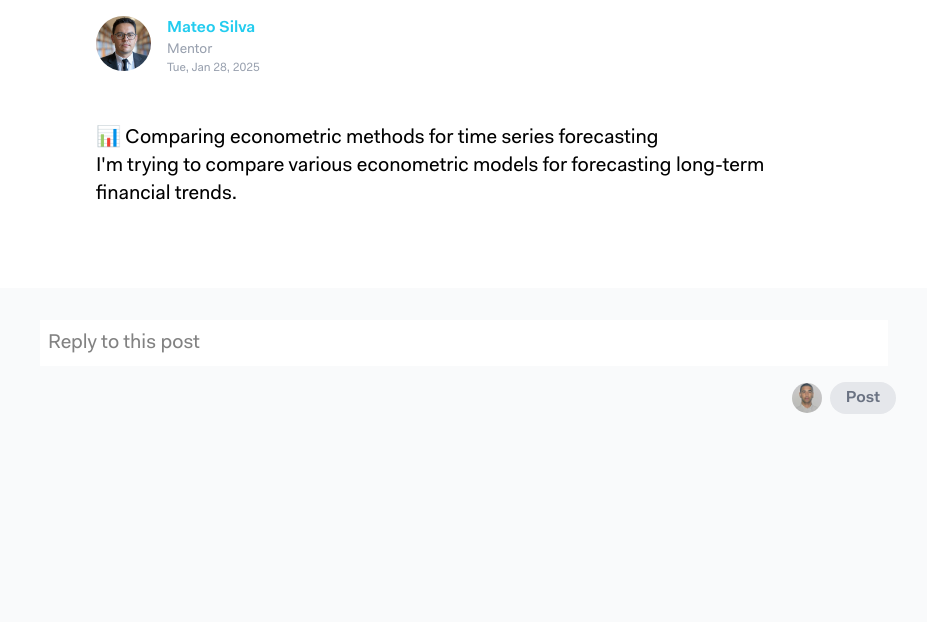
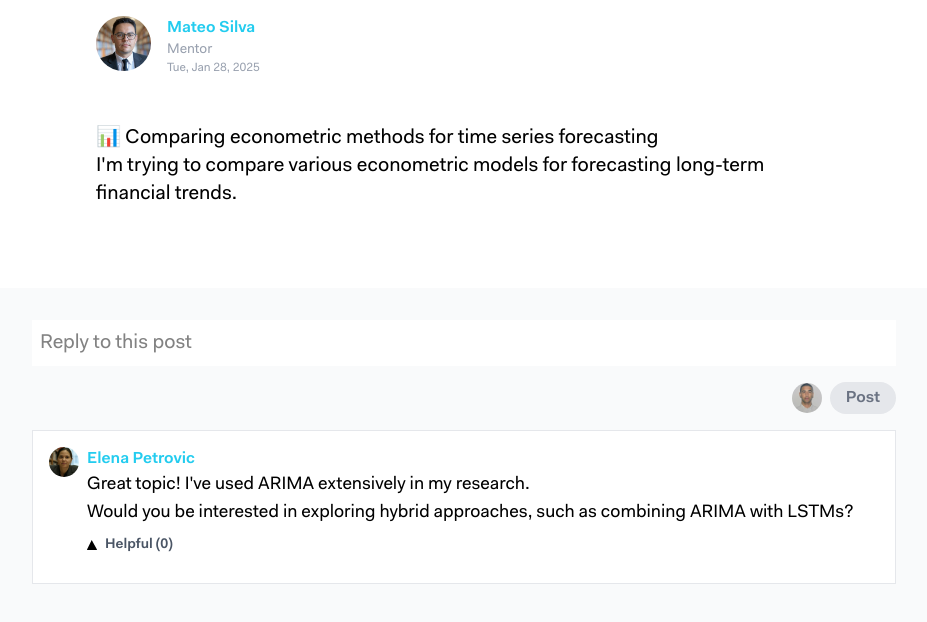
Before and after one commit to fahd/nrmn_mock, a React (Vite) app: page /question/1 in a window 1280 px wide. Shown: the top 622 px of the page, without its empty margins (176-1103 px from the left). Built offline with nearby package versions, Linux system fonts and the light colour scheme.

Commit message:
[add] added mark as helpful/not helpful functionality

```diff
--- /dev/null
+++ b/src/components/Content/Content.tsx
@@ -0,0 +1,93 @@
+import React, { useRef } from 'react'
+import { CreateMessageType, ReplyType } from '../../typings/typings'
+import { isContentEmpty } from '../../utils'
+
+export const Reply: React.FC<ReplyType> = ({
+  post_id,
+  reply_id,
+  user_id,
+  username,
+  first_name,
+  last_name,
+  avatar,
+  content,
+  timestamp,
+  style,
+  fontSize,
+  likes,
+  me,
+  likeReply,
+}) => {
+  const onLikeReply = () => {
+    likeReply(post_id, reply_id, me)
+  }
+  const likesCount = Object.keys(likes).length
+  const hasLiked = likes.hasOwnProperty(me)
+  const imgUrl = hasLiked
+    ? '/public/icons/upvote-colored.svg'
+    : '/public/icons/upvote.svg'
+
+  return (
+    <div className={`flex bg-white ${style ? style : ''}`}>
+      <img
+        src={avatar}
+        alt={username}
+        className="rounded-full w-[30px] h-[30px] object-cover"
+      />
+      <div className="ml-2 mb-2 flex flex-col">
+        <div className="text-link font-semibold">
+          {first_name} {last_name}
+        </div>
+        <p
+          className={`pb-1 ${fontSize}`}
+          dangerouslySetInnerHTML={{ __html: content }}
+        />
+        <div
+          className={`flex items-center cursor-pointer`}
+          onClick={onLikeReply}
+        >
+          <div
+            className={`py-1 pr-2 flex rounded-md border-gray-200 text-gray-600 font-semibold text-sm flex items-center ${
+              hasLiked && 'text-link'
+            }`}
+          >
+            <div className="flex items-center">
+              <img className="max-w-[10px]" src={imgUrl} />
+            </div>
+            <div className={`ml-2 `}>Helpful ({likesCount})</div>
+          </div>
+        </div>
+      </div>
+    </div>
+  )
+}
+
+export const CreateMessage: React.FC<CreateMessageType> = ({
+  contentRef,
+  onChange,
+  placeholder,
+  type,
+}) => {
+  const handleInput = (event: React.FormEvent<HTMLDivElement>) => {
+    const element = event.currentTarget
+    onChange(element.innerHTML)
+
+    if (isContentEmpty(element.innerHTML)) {
+      element.innerHTML = ''
+    }
+
+    element.style.height = 'auto'
+    element.style.height = element.scrollHeight + 'px'
+  }
+  return (
+    <div
+      ref={contentRef}
+      contentEditable
+      onInput={handleInput}
+      className="w-full p-2 focus:outline-none text-gray-700 placeholder
+      resize-none overflow-hidden text-xl"
+      style={{ minHeight: '40px', lineHeight: '1.5' }}
+      placeholder={placeholder}
+    ></div>
+  )
+}
--- a/src/components/CreateContent/CreateContent.tsx
+++ /dev/null
@@ -1,33 +0,0 @@
-import React, { useRef } from 'react'
-import { CreateMessageType } from '../../typings/typings'
-import { isContentEmpty } from '../../utils'
-
-export const CreateMessage: React.FC<CreateMessageType> = ({
-  contentRef,
-  onChange,
-  placeholder,
-  type,
-}) => {
-  const handleInput = (event: React.FormEvent<HTMLDivElement>) => {
-    const element = event.currentTarget
-    onChange(element.innerHTML)
-
-    if (isContentEmpty(element.innerHTML)) {
-      element.innerHTML = ''
-    }
-
-    element.style.height = 'auto'
-    element.style.height = element.scrollHeight + 'px'
-  }
-  return (
-    <div
-      ref={contentRef}
-      contentEditable
-      onInput={handleInput}
-      className="w-full p-2 focus:outline-none text-gray-700 placeholder
-      resize-none overflow-hidden text-xl"
-      style={{ minHeight: '40px', lineHeight: '1.5' }}
-      placeholder={placeholder}
-    ></div>
-  )
-}
--- a/src/contexts/DataContext.tsx
+++ b/src/contexts/DataContext.tsx
@@ -1,57 +1,128 @@
 import React, { createContext, useState, useEffect, ReactNode } from 'react'
 import mock_db from '../mocks/mock_db'
-
-interface ReplyType {
-  avatar: string
-  content: string
-  first_name: string
-  last_name: string
-  likes: Set<number>
-  post_parent_id: number
-  reply_id: number
-  role: number
-  timestamp: string
-  user_id: number
-  username: string
-}
-
-interface Post {
-  post_id: number
-  user_id: number
-  username: string
-  first_name: string
-  last_name: string
-  avatar: string
-  content: string
-  timestamp: string
-  replies: ReplyType
-}
-
-interface DataContextType {
-  posts: Post[]
-  addPost: (newPost: Post) => void
-}
+import { ReplyType, PostType, DataContextType } from '../typings/typings'
 
 export const DataContext = createContext<DataContextType | null>(null)
 
 export const DataProvider = ({ children }: { children: ReactNode }) => {
-  const loadPosts = () => {
-    const storedPosts = localStorage.getItem('posts')
-    return storedPosts ? JSON.parse(storedPosts) : mock_db.posts
+  const loadData = () => {
+    const storedData = localStorage.getItem('data')
+    return storedData ? JSON.parse(storedData) : mock_db
   }
 
-  const [posts, setPosts] = useState<Record<string, Post>>(loadPosts())
+  const [data, setData] = useState<Record<string, PostType>>(loadData())
 
-  const addPost = (newPost: Post) => {
-    setPosts((prevPosts) => {
-      const updatedPosts = { ...prevPosts, [newPost.post_id]: newPost }
-      localStorage.setItem('posts', JSON.stringify(updatedPosts))
-      return updatedPosts
+  const addPost = (newPost: PostType) => {
+    setData((prevData) => {
+      const storedData = localStorage.getItem('data')
+      const updatedPosts = { ...prevData.posts, [newPost.post_id]: newPost }
+      const updatedData = {
+        ...prevData,
+        posts: updatedPosts,
+      }
+      localStorage.setItem('data', JSON.stringify(updatedData))
+      return updatedData
+    })
+  }
+
+  const addReply = (
+    post_id: number,
+    is_new_post: boolean,
+    new_reply?: React.RefObject<HTMLDivElement>
+  ) => {
+    // need to initialize new reply in mock replies data to map to new post
+    if (is_new_post) {
+      setData((prevData) => {
+        const storedData = localStorage.getItem('data')
+        const updatedReplies = { ...prevData.replies, [post_id]: null }
+        const updatedData = {
+          ...prevData,
+          replies: updatedReplies,
+        }
+        localStorage.setItem('data', JSON.stringify(updatedData))
+        return updatedData
+      })
+    }
+    // when we actually are saving a new reply
+    else {
+      const nextReplyId = data.totalReplies + 1
+      const { user_id, username, first_name, last_name, avatar, role } =
+        data.auth_user
+      const newReply = {
+        post_id: post_id,
+        reply_id: nextReplyId,
+        user_id: user_id,
+        username: username,
+        first_name: first_name,
+        last_name: last_name,
+        avatar: avatar,
+        role: role,
+        content: new_reply,
+        timestamp: new Date().toISOString(),
+        likes: {},
+      }
+
+      setData((prevData) => {
+        const prevReplies = prevData.replies[post_id]
+        let updatedReplies
+
+        if (!Boolean(prevReplies)) {
+          updatedReplies = [newReply]
+        } else {
+          updatedReplies = [...prevReplies, newReply]
+        }
+
+        const updatedData = {
+          ...prevData,
+          replies: { ...prevData.replies, [post_id]: updatedReplies },
+          totalReplies: data.totalReplies + 1,
+        }
+        localStorage.setItem('data', JSON.stringify(updatedData))
+        return updatedData
+      })
+    }
+  }
+
+  const likeReply = (post_id: number, reply_id: number, user_id: number) => {
+    setData((prevData) => {
+      const updatedReplies = [...prevData.replies[post_id]]
+      const findIdx = updatedReplies.findIndex((r) => r.reply_id === reply_id)
+      const updatedReply = { ...updatedReplies[findIdx] }
+      const updatedLikes = { ...updatedReply.likes }
+
+      if (updatedLikes[user_id]) {
+        delete updatedLikes[user_id]
+      } else {
+        updatedLikes[user_id] = true
+      }
+
+      updatedReply.likes = updatedLikes
+      updatedReplies[findIdx] = updatedReply
+
+      const updatedData = {
+        ...prevData,
+        replies: {
+          ...prevData.replies,
+          [post_id]: updatedReplies,
+        },
+      }
+
+      localStorage.setItem('data', JSON.stringify(updatedData))
+
+      return updatedData
     })
   }
 
   return (
-    <DataContext.Provider value={{ posts, addPost }}>
+    <DataContext.Provider
+      value={{
+        posts: data.posts,
+        replies: data.replies,
+        addPost,
+        addReply,
+        likeReply,
+      }}
+    >
       {children}
     </DataContext.Provider>
   )
--- a/src/mocks/mock_db.ts
+++ b/src/mocks/mock_db.ts
@@ -12,7 +12,7 @@ const replies = {
       content:
         "<p>Great topic! I've used ARIMA extensively in my research.</p> <p>Would you be interested in exploring hybrid approaches, such as combining ARIMA with LSTMs?</p>",
       timestamp: '2025-01-28T11:15:00Z',
-      likes: new Set(),
+      likes: {},
     },
   ],
   '2': [
@@ -28,7 +28,7 @@ const replies = {
       content:
         "<p>Interesting question! I've seen some promising work in integrating logic-based reasoning into deep learning models.</p> <p>Do you have any thoughts on how these hybrid models handle uncertainty?</p>",
       timestamp: '2025-01-29T14:00:00Z',
-      likes: new Set(),
+      likes: {},
     },
   ],
   '3': [
@@ -44,7 +44,7 @@ const replies = {
       content:
         '<p>I recommend checking out the Global Biodiversity Information Facility (GBIF).</p> <p>It provides a wealth of publicly available biodiversity data.</p>',
       timestamp: '2025-01-30T09:20:00Z',
-      likes: new Set(),
+      likes: {},
     },
   ],
   '4': [
@@ -60,7 +60,7 @@ const replies = {
       content:
         '<p>One effective method is collaborating with policy think tanks.</p> <p>They help bridge the gap between research and policy implementation.</p>',
       timestamp: '2025-02-01T18:10:00Z',
-      likes: new Set(),
+      likes: {},
     },
   ],
   '5': [
@@ -76,7 +76,7 @@ const replies = {
       content:
         '<p>Look into the NIH and Marie Curie fellowships.</p> <p>They have great funding opportunities for neuroscience research.</p>',
       timestamp: '2025-02-02T12:30:00Z',
-      likes: new Set(),
+      likes: {},
     },
   ],
   '6': [
@@ -92,7 +92,7 @@ const replies = {
       content:
         "<p>Strogatz's 'Nonlinear Dynamics and Chaos' is an excellent choice.</p> <p>It's both comprehensive and beginner-friendly.</p>",
       timestamp: '2025-02-03T15:45:00Z',
-      likes: new Set(),
+      likes: {},
     },
   ],
   '7': [
@@ -108,7 +108,7 @@ const replies = {
       content:
         '<p>I recommend using PyMC3 for Bayesian modeling.</p> <p>It has a great suite of tools for MCMC methods.</p>',
       timestamp: '2025-02-04T18:00:00Z',
-      likes: new Set(),
+      likes: {},
     },
   ],
   '8': [
@@ -124,41 +124,13 @@ const replies = {
       content:
         "<p>Fascinating research, Dr. Rahmani! How does your approach compare with Shor's error correction algorithm?</p>",
       timestamp: '2025-02-05T16:10:00Z',
-      likes: new Set(),
-    },
-    {
-      post_id: 8,
-      reply_id: 9,
-      user_id: 5,
-      username: 'DrKojiTanaka',
-      first_name: 'Koji',
-      last_name: 'Tanaka',
-      avatar: '/public/assets/users/5.jpg',
-      role: 'mentor',
-      content:
-        "<p>I've been working on quantum noise reduction. Would love to collaborate and see if our methods could complement each other.</p>",
-      timestamp: '2025-02-05T16:30:00Z',
-      likes: new Set(),
-    },
-    {
-      post_id: 8,
-      reply_id: 10,
-      user_id: 10,
-      username: 'DrElenaPetrovic',
-      first_name: 'Elena',
-      last_name: 'Petrovic',
-      avatar: '/public/assets/users/10.jpg',
-      role: 'mentor',
-      content:
-        '<p>Brilliant work! Have you considered testing this on a superconducting qubit architecture?</p>',
-      timestamp: '2025-02-05T17:05:00Z',
-      likes: new Set(),
+      likes: {},
     },
   ],
   '9': [
     {
       post_id: 9,
-      reply_id: 11,
+      reply_id: 9,
       user_id: 7,
       username: 'ProfYusufAbdelaziz',
       first_name: 'Yusuf',
@@ -168,11 +140,11 @@ const replies = {
       content:
         "<p>Great question! One key element is a **clear problem statement**. If you can articulate the research problem in two concise sentences, you're on the right track.</p>",
       timestamp: '2025-02-06T11:00:00Z',
-      likes: new Set(),
+      likes: { 1: true },
     },
     {
       post_id: 9,
-      reply_id: 12,
+      reply_id: 10,
       user_id: 9,
       username: 'ProfRahulDeshmukh',
       first_name: 'Rahul',
@@ -182,24 +154,10 @@ const replies = {
       content:
         "<p>I'd recommend including a **strong methodology section** that explicitly outlines data collection and analysis techniques.</p>",
       timestamp: '2025-02-06T11:20:00Z',
-      likes: new Set(),
-    },
-    {
-      post_id: 9,
-      reply_id: 13,
-      user_id: 4,
-      username: 'DrNaimaRahmani',
-      first_name: 'Naima',
-      last_name: 'Rahmani',
-      avatar: '/public/assets/users/4.jpg',
-      role: 'mentor',
-      content:
-        '<p>Another tip: **Tie your proposal to existing research**. Showing that your study builds on prior work will make it more compelling.</p>',
-      timestamp: '2025-02-06T11:45:00Z',
-      likes: new Set(),
+      likes: {},
     },
   ],
-  '10': [],
+  '10': null,
 }
 
 const users = {
@@ -316,7 +274,6 @@ const posts = {
     content:
       "<p>📊 Comparing econometric methods for time series forecasting</p> <p>I'm trying to compare various econometric models for forecasting long-term financial trends.</p>",
     timestamp: '2025-01-28T09:15:00Z',
-    replies: replies['1'],
   },
   '2': {
     post_id: 2,
@@ -329,7 +286,6 @@ const posts = {
     content:
       "<p>🖥️ Are neural-symbolic hybrid models the future of AI?</p> <p>I've been exploring neural-symbolic AI, which combines deep learning with logical reasoning.</p>",
     timestamp: '2025-01-29T13:40:00Z',
-    replies: replies['2'],
   },
   '3': {
     post_id: 3,
@@ -342,7 +298,6 @@ const posts = {
     content:
       '<p>🔍 Looking for a dataset on global biodiversity loss</p> <p>I’m currently working on a large-scale meta-analysis of biodiversity trends over the past 50 years.</p>',
     timestamp: '2025-01-30T08:50:00Z',
-    replies: replies['3'],
   },
   '4': {
     post_id: 4,
@@ -355,7 +310,6 @@ const posts = {
     content:
       '<p>📝 Challenges in translating research into policy</p> <p>How do you ensure your research influences policymakers effectively?</p>',
     timestamp: '2025-02-01T16:30:00Z',
-    replies: replies['4'],
   },
   '5': {
     post_id: 5,
@@ -368,7 +322,6 @@ const posts = {
     content:
       '<p>🎓 Tips for securing a postdoc in computational neuroscience?</p> <p>Any advice on strong programs, funding opportunities, or application tips?</p>',
     timestamp: '2025-02-02T10:55:00Z',
-    replies: replies['5'],
   },
   '6': {
     post_id: 6,
@@ -381,7 +334,6 @@ const posts = {
     content:
       "<p>📚 Best reference books for understanding nonlinear dynamics?</p> <p>I'm preparing a lecture series and need some high-quality resources.</p>",
     timestamp: '2025-02-03T14:10:00Z',
-    replies: replies['6'],
   },
   '7': {
     post_id: 7,
@@ -394,7 +346,6 @@ const posts = {
     content:
       '<p>💡 Need help with Bayesian statistics in social sciences</p> <p>Any experts in Bayesian modeling willing to provide guidance?</p>',
     timestamp: '2025-02-04T17:20:00Z',
-    replies: replies['7'],
   },
   '8': {
     post_id: 8,
@@ -407,7 +358,6 @@ const posts = {
     content:
       "<p>🔬 Breakthrough in Quantum Computing!</p> <p>My team has recently published a paper on error correction in quantum circuits. This could significantly improve the stability of quantum processors in real-world applications.</p> <p>Check out our findings here: <a href='#'>Quantum Error Correction Research</a>. Would love to hear feedback from fellow quantum researchers!</p>",
     timestamp: '2025-02-05T15:45:00Z',
-    replies: replies['8'],
   },
   '9': {
     post_id: 9,
@@ -420,7 +370,6 @@ const posts = {
     content:
       "<p>📢 What are the best practices for structuring a research proposal?</p> <p>I am mentoring graduate students who are drafting their first <em>research proposals</em>. What are some key elements that should be included? What resources do you recommend?</p> <p>For reference, I often suggest reading <a href='#'>this guide on proposal writing</a>, but I would love to hear insights from the community.</p>",
     timestamp: '2025-02-06T10:30:00Z',
-    replies: replies['9'],
   },
   '10': {
     post_id: 10,
@@ -433,7 +382,6 @@ const posts = {
     content:
       "<p>🚀 Exciting opportunity for collaboration!</p> <p>I am currently conducting research on the application of machine learning in early cancer detection. Specifically, I am working with <em>convolutional neural networks (CNNs)</em> to analyze histopathological images for early signs of malignancy.</p> <p>I would love to connect with researchers who have experience with biomedical imaging, deep learning, or clinical applications. If you’re working on something similar, let’s discuss potential collaborations!</p> <p>📚 Reference Papers: <a href='#'>Deep Learning in Cancer Imaging</a></p>",
     timestamp: '2025-02-07T12:00:00Z',
-    replies: replies['10'],
   },
 }
 
@@ -442,6 +390,7 @@ const mock_db = {
   users,
   posts,
   replies,
+  totalReplies: 10,
 }
 
 export default mock_db
--- a/src/pages/Home/MainFeed/CreatePost.tsx
+++ b/src/pages/Home/MainFeed/CreatePost.tsx
@@ -2,11 +2,11 @@ import React, { useState, useRef, useContext } from 'react'
 import { useData } from '../../../hooks/useData'
 import { isContentEmpty } from '../../../utils'
 import { ModalProps, CreatePostType, User } from '../../../typings/typings'
-import { CreateMessage } from '../../../components/CreateContent/CreateContent'
+import { CreateMessage } from '../../../components/Content/Content'
 
 const CreatePostModal: React.FC<ModalProps> = ({ onClose, user }) => {
   const [postContent, setPostContent] = useState('')
-  const { posts, addPost } = useData()
+  const { posts, addPost, replies, addReply } = useData()
 
   const contentRef = useRef<HTMLDivElement>(null)
 
@@ -18,9 +18,10 @@ const CreatePostModal: React.FC<ModalProps> = ({ onClose, user }) => {
       post_id: nextPostId,
       content: postContent,
       timestamp: new Date().toISOString(),
-      replies: [],
       likes: {},
     }
+
+    addReply(nextPostId, true)
     addPost(newPost)
     onClose()
   }
--- a/src/pages/Home/MainFeed/MainFeed.tsx
+++ b/src/pages/Home/MainFeed/MainFeed.tsx
@@ -6,7 +6,7 @@ import { useData } from '../../../hooks/useData'
 
 const MainFeed = () => {
   const { user } = useAuth()
-  const { posts } = useData()
+  const { posts, replies } = useData()
 
   return (
     <div className="flex-1 mx-6">
--- a/src/pages/Home/MainFeed/PostFeed.tsx
+++ b/src/pages/Home/MainFeed/PostFeed.tsx
@@ -1,4 +1,5 @@
 import React from 'react'
+import { useData } from '../../../hooks/useData'
 import { Link } from 'react-router-dom'
 import { formatDate } from '../../../utils'
 import { FontAwesomeIcon } from '@fortawesome/react-fontawesome'
@@ -9,37 +10,7 @@ import {
   ReplyType,
   PostFeedProps,
 } from '../../../typings/typings'
-
-const Reply: React.FC<ReplyType> = ({
-  post_id,
-  reply_id,
-  user_id,
-  username,
-  first_name,
-  last_name,
-  avatar,
-  content,
-  timestamp,
-}) => {
-  return (
-    <div className="flex">
-      <img
-        src={avatar}
-        alt={username}
-        className="rounded-full w-[30px] h-[30px] object-cover"
-      />
-      <div className="ml-2 flex flex-col">
-        <div className="text-link font-semibold">
-          {first_name} {last_name}
-        </div>
-        <p
-          className="pb-4 text-md"
-          dangerouslySetInnerHTML={{ __html: content }}
-        />
-      </div>
-    </div>
-  )
-}
+import { Reply } from '../../../components/Content/Content'
 
 const Post: React.FC<PostType> = ({
   post_id,
@@ -51,15 +22,27 @@ const Post: React.FC<PostType> = ({
   content,
   timestamp,
   user,
-  replies,
 }) => {
+  const { replies, likeReply } = useData()
+
+  const postReplies = replies[post_id]
+
   const renderPostReplies = () => {
-    return replies.map((reply, idx) => {
-      return <Reply key={reply.reply_id} {...reply} />
+    return postReplies.map((reply, idx) => {
+      return (
+        <Reply
+          me={user.user_id}
+          key={reply.reply_id}
+          style="py-1"
+          fontSize="text-md"
+          likeReply={likeReply}
+          {...reply}
+        />
+      )
     })
   }
 
-  const hasReplies = replies.length > 0
+  const hasReplies = Boolean(postReplies)
 
   return (
     <div className="bg-white pt-4 px-6  my-6 rounded-md border border-gray-200 align-center">
@@ -105,7 +88,7 @@ const PostFeed: React.FC<PostFeedProps> = ({ posts, user }) => {
     const lastIndex = postIds.length - 1
     return postIds.map((_, i) => {
       const postId = postIds[lastIndex - i]
-      return <Post key={postId} {...posts[postId]} />
+      return <Post key={postId} {...posts[postId]} user={user} />
     })
   }
   return <div>{renderPosts()}</div>
--- a/src/pages/Question/Question.tsx
+++ b/src/pages/Question/Question.tsx
@@ -7,18 +7,21 @@ import QuestionAnswers from './QuestionAnswers'
 
 const Question = () => {
   const { id } = useParams()
-  const { posts } = useData()
+  const { posts, replies, addReply, likeReply } = useData()
   const { user } = useAuth()
   const postId = Number(id)
   const question = posts[postId]
-  const replies = question.replies
 
   return (
     <div className="flex-1">
-      {/* top */}
       <QuestionContent {...question} />
-      {/* bottom */}
-      <QuestionAnswers user={user} replies={question.replies} />
+      <QuestionAnswers
+        user={user}
+        replies={replies[postId]}
+        addReply={addReply}
+        post_id={postId}
+        likeReply={likeReply}
+      />
     </div>
   )
 }
--- a/src/pages/Question/QuestionAnswers.tsx
+++ b/src/pages/Question/QuestionAnswers.tsx
@@ -1,22 +1,54 @@
 import React, { useState, useRef, useContext } from 'react'
 import { QuestionAnswerType } from '../../typings/typings'
-import { CreateMessage } from '../../components/CreateContent/CreateContent'
+import { CreateMessage, Reply } from '../../components/Content/Content'
 import { isContentEmpty } from '../../utils'
 
-const QuestionAnswers: React.FC<QuestionAnswerType> = ({ replies, user }) => {
+const QuestionAnswers: React.FC<QuestionAnswerType> = ({
+  replies,
+  user,
+  addReply,
+  post_id,
+  likeReply,
+}) => {
   const [replyContent, setReplyContent] = useState('')
   const contentRef = useRef<HTMLDivElement>(null)
 
+  const renderReplies = () => {
+    const replyIds = Object.keys(replies).map(Number)
+    const lastIndex = replyIds.length - 1
+    return replyIds.map((_, idx) => {
+      const replyId = replyIds[lastIndex - idx]
+
+      return (
+        <Reply
+          {...replies[replyId]}
+          style="p-4 my-4 border-1 border-gray-200"
+          fontSize="text-lg"
+          key={replyId}
+          me={user.user_id}
+          likeReply={likeReply}
+        />
+      )
+    })
+  }
+
   const onCreateReply = () => {
-    console.log('reply', replyContent)
+    addReply(post_id, false, replyContent)
+    setReplyContent('')
+    if (contentRef.current) {
+      contentRef.current.innerHTML = ''
+    }
   }
 
   const hasContentWritten = !isContentEmpty(replyContent)
 
+  const hasReplies = Boolean(replies)
+
   return (
     <div className="py-8 m-auto max-w-4xl p-4">
+      <div>
         <div className="flex items-center">
-        <div className="bg-white flex-1 border-sm mx-2">
+          <div className="bg-white flex-1 border-sm">
             <CreateMessage
               onChange={setReplyContent}
               contentRef={contentRef}
@@ -44,6 +76,8 @@ const QuestionAnswers: React.FC<QuestionAnswerType> = ({ replies, user }) => {
           </button>
         </div>
       </div>
+      <div>{hasReplies && renderReplies()}</div>
+    </div>
   )
 }
 
--- a/src/typings/typings.ts
+++ b/src/typings/typings.ts
@@ -21,6 +21,10 @@ export interface ReplyType {
   timestamp: string
   user_id: number
   username: string
+  style?: string
+  fontSize?: string
+  me: number
+  likeReply: (post_id: number, reply_id: number, user_id: number) => void
 }
 
 export interface Replies {
@@ -47,6 +51,10 @@ export interface PostType {
   timestamp: string
   user: UserType
   replies: ReplyType[]
+  role: string
+  likes: {
+    [key: string]: boolean
+  }
 }
 
 export interface User {
@@ -85,4 +93,18 @@ export interface CreateMessageType {
 export interface QuestionAnswerType {
   replies: ReplyType[]
   user: User
+  post_id: number
+  likeReply: (post_id: number, reply_id: number, user_id: number) => void
 }
+
+export interface DataContextType {
+  posts: PostType[]
+  replies: ReplyType[]
+  addPost: (newPost: PostType) => void
+  addReply: (
+    post_id: number,
+    is_new_post: boolean,
+    new_reply: React.RefObject<HTMLDivElement>
+  ) => void
+  likeReply: (post_id: number, reply_id: number, user_id: number) => void
+}
```
Also changed, not shown: public/icons/upvote-colored.svg. Lines whose indentation alone changed are shown as unchanged.
